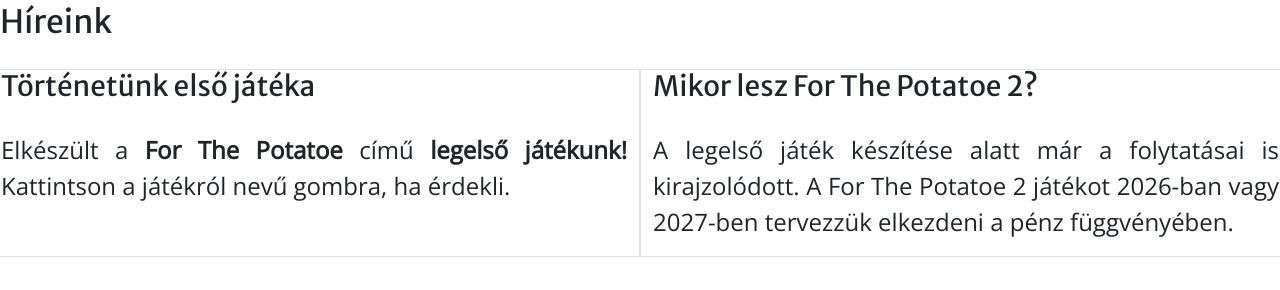
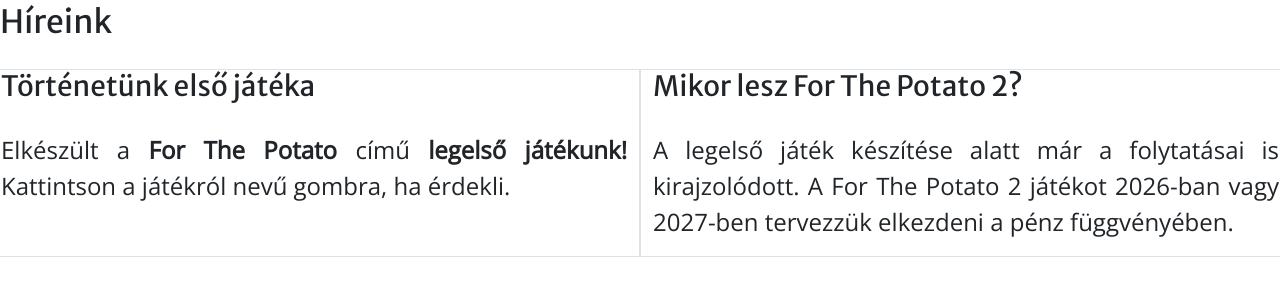
Before and after one commit to ZSzabolcs/BorsodCoding-weboldal_frontend, a React (Vite) app: page /fooldal in a window 1280 px wide. Shown: the part 469-759 px from the top of the page. Built offline with nearby package versions, Linux system fonts and the light colour scheme; sample sign-in values are in the browser's storage; a web font is replaced by a local one.

Commit message:
Helyesírási hibák kijavítása

```diff
--- a/src/pages/Index.jsx
+++ b/src/pages/Index.jsx
@@ -24,13 +24,13 @@
         <div className="col-md-6 border">
             <h3>Történetünk első játéka</h3>
             <p>
-                Elkészült a <strong>For The Potatoe</strong> című <strong>legelső játékunk!</strong>  Kattintson a játékról nevű gombra, ha érdekli.
+                Elkészült a <strong>For The Potato</strong> című <strong>legelső játékunk!</strong>  Kattintson a játékról nevű gombra, ha érdekli.
             </p>
         </div>
         <div className="col-md-6 border">
-            <h3>Mikor lesz For The Potatoe 2?</h3>
+            <h3>Mikor lesz For The Potato 2?</h3>
             <p>
-                A legelső játék készítése alatt már a folytatásai is kirajzolódott. A For The Potatoe 2 játékot 2026-ban vagy 2027-ben tervezzük elkezdeni a pénz függvényében.
+                A legelső játék készítése alatt már a folytatásai is kirajzolódott. A For The Potato 2 játékot 2026-ban vagy 2027-ben tervezzük elkezdeni a pénz függvényében.
             </p>
         </div>
     </div>
```
